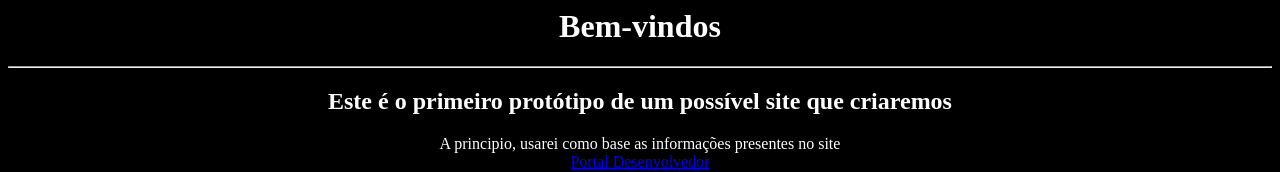
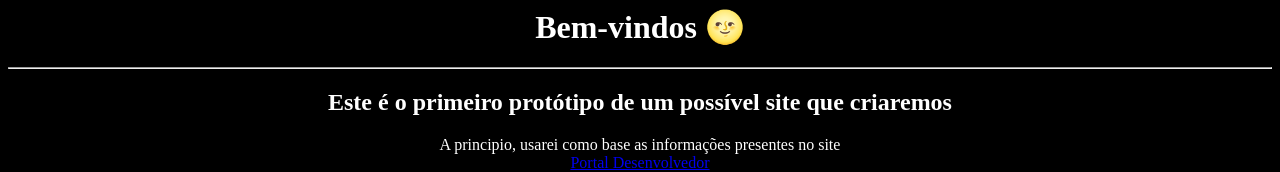
Before and after one commit to CalebeXimenes07/PROJETO-CBCDEVS, a plain HTML site: page index.html in a window 1280 px wide. Shown: the top 172 px of the page. Drawn offline with Linux system fonts and the light colour scheme.

Commit message:
Update index.html

```diff
--- a/index.html
+++ b/index.html
@@ -7,7 +7,7 @@
 <center>
 <title> Bem-vindos ao meu projeto de iniciação à HTML </title>
 <div>
-<h1> Bem-vindos </h1>
+<h1> Bem-vindos &#127773 </h1>
 <hr>
 <h2> Este é o primeiro protótipo de um possível site que criaremos </h2>
 </div>
```
